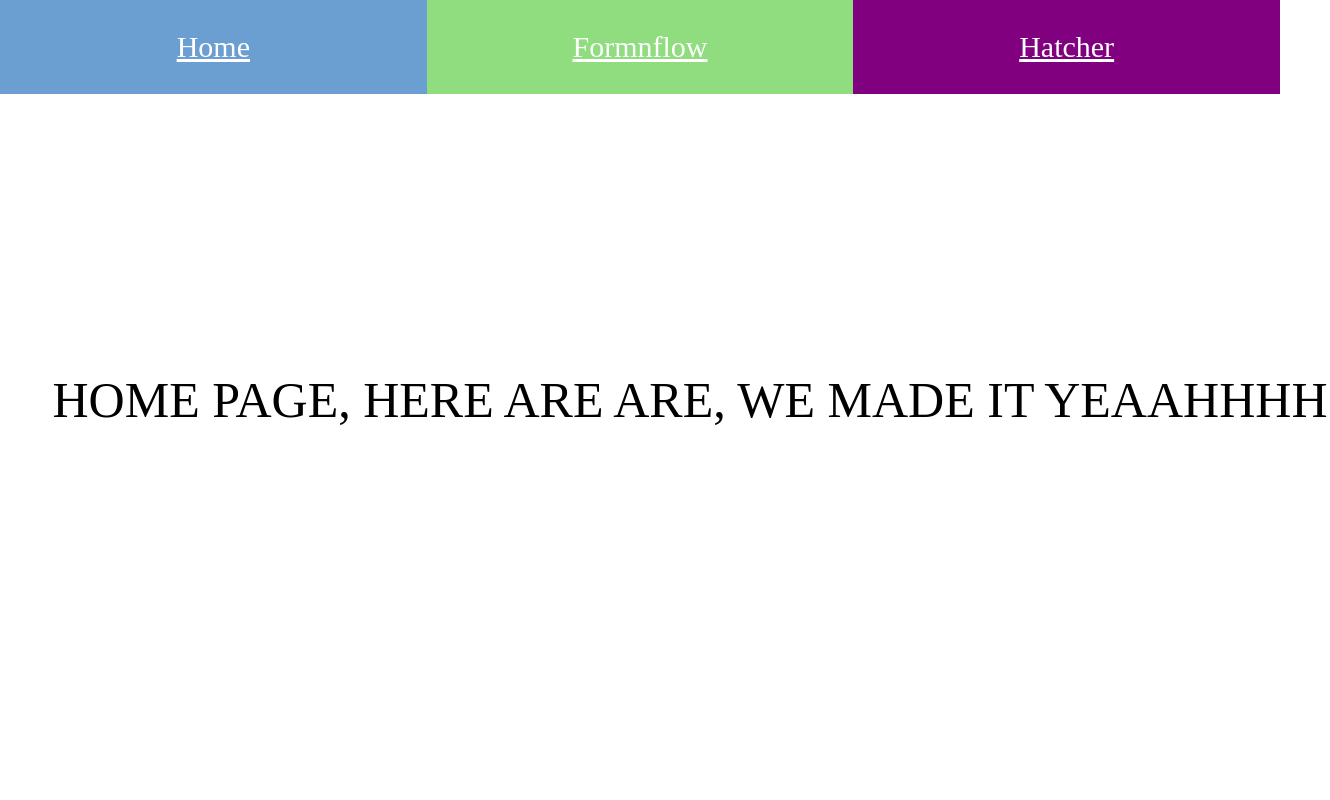
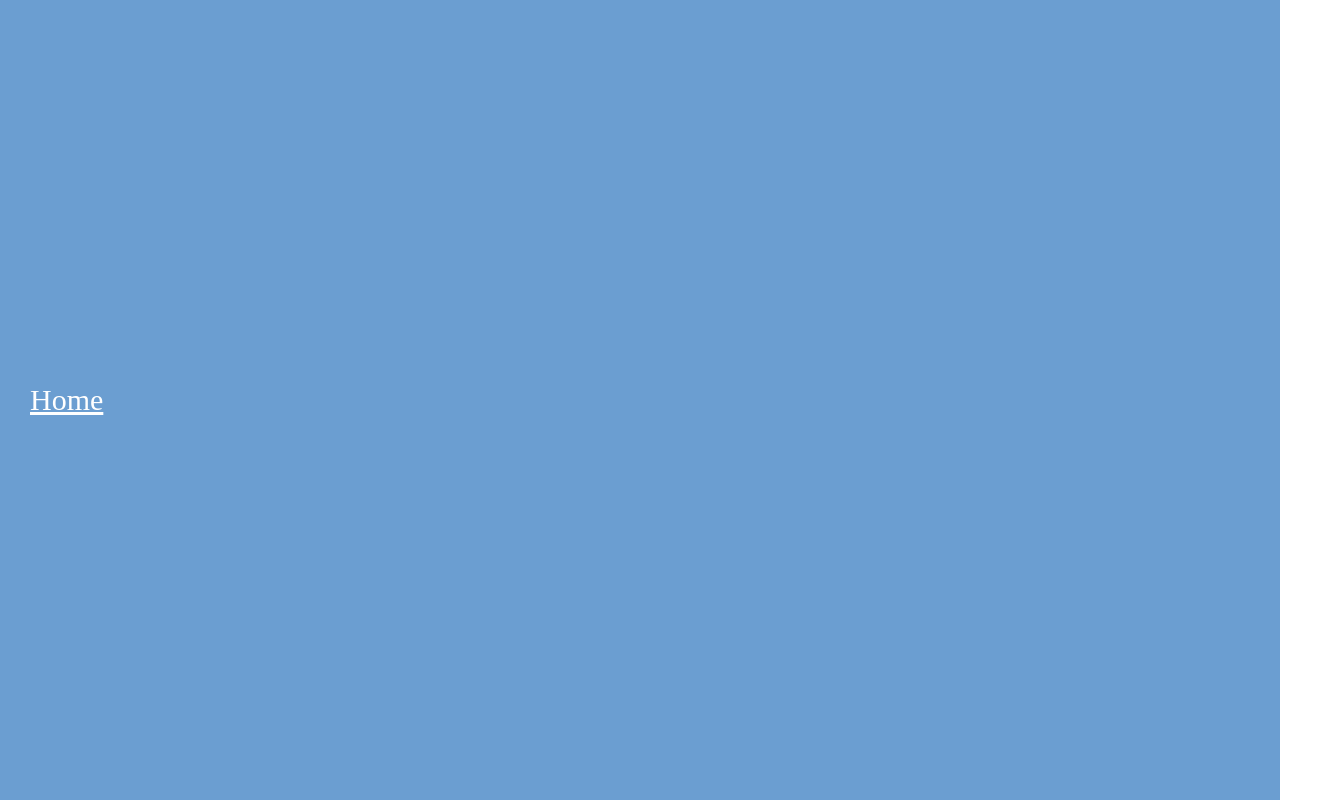
Before and after one commit to julioinglez/portfolio-react, a React app: page / in a window 1280 px wide. Shown: the top 800 px of the page, 1330 px wide, since content can reach past the window. Built offline with nearby package versions, Linux system fonts and the light colour scheme.

Commit message:
Testing Out A Layout For Swiper

```diff
--- a/public/index.html
+++ b/public/index.html
@@ -19,7 +19,7 @@
       work correctly both with client-side routing and a non-root public URL.
       Learn how to configure a non-root public URL by running `npm run build`.
     -->
-    <title>Julio Inglez</title>
+    <title>Julio Inglez - Portfolio</title>
   </head>
   <body>
     <div id="root"></div>
--- a/src/assets/stylesheets/components/background.scss
+++ b/src/assets/stylesheets/components/background.scss
@@ -1,6 +1,33 @@
+.project-display-container{
+  position: relative;
+  width: 100%;
+  height: auto;
+  display: flex;
+  flex-direction: column;
+
+  .project-display{
+    position: relative;
+    width: 100%;
+    height: 100vh;
+    display: flex;
+    justify-content: flex-start;
+    align-items: center;
+
+    &.home{
+      background: #6b9ed1;
+    }
+
+    &.formnflow{
+      background: #8fdd7f;
+    }
+
+    &.hatcher{
+      background: purple;
+    }
+
     a{
       position: relative;
-  width: 33.333333%;
+      width: auto;
       display: inline-flex;
       justify-content: center;
       align-items: center;
@@ -11,17 +38,7 @@ a{
       opacity: 1;
       z-index: 2;
       transition: all 0.4s ease-out 1s;
-
-  &.link-home{
-    background: #6b9ed1;
     }
-
-  &.link-formnflow{
-    background: #8fdd7f;
-  }
-
-  &.link-hatcher{
-    background: purple;
   }
 }
 
--- /dev/null
+++ b/src/components/ProjectDisplay.js
@@ -0,0 +1,12 @@
+import React from 'react';
+import { NavLink } from 'react-router-dom';
+
+export default class ProjectDisplay extends React.Component {
+  render() {
+    return(
+      <div className={'project-display ' + this.props.project}>
+        <NavLink exact to="/formnflow" activeClassName="active" className={this.props.project}>{this.props.projectTitle}</NavLink>
+      </div>
+    )
+  }
+}
--- a/src/routes/Formnflow.js
+++ b/src/routes/Formnflow.js
@@ -3,8 +3,7 @@ import React from 'react';
 export default class Home extends React.Component {
   render() {
     return(
-      <div className="page-container">
-        <div className="page formnflow">Here is the content for Formnflow, I am writing some text here yo</div>
+      <div>
       </div>
     )
   }
--- a/src/routes/Hatcher.js
+++ b/src/routes/Hatcher.js
@@ -3,8 +3,7 @@ import React from 'react';
 export default class Hatcher extends React.Component {
   render() {
     return(
-      <div className="page-container">
-        <div className="page home">HATCHERRRRRRRRR</div>
+      <div>
       </div>
     )
   }
--- a/src/routes/Home.js
+++ b/src/routes/Home.js
@@ -1,10 +1,13 @@
 import React from 'react';
+import ProjectDisplay from '../components/ProjectDisplay'
 
 export default class Home extends React.Component {
   render() {
     return(
-      <div className="page-container">
-        <div className="page home">HOME PAGE, HERE ARE ARE, WE MADE IT YEAAHHHH</div>
+      <div className="project-display-container">
+        <ProjectDisplay project="home" projectTitle="Home" />
+        <ProjectDisplay project="formnflow" projectTitle="Formnflow" />
+        <ProjectDisplay project="hatcher" projectTitle="Hatcher" />
       </div>
     )
   }
--- a/src/routes/index.js
+++ b/src/routes/index.js
@@ -3,14 +3,10 @@ import { Route, Switch } from 'react-router-dom';
 import Home from './Home';
 import Formnflow from './Formnflow';
 import Hatcher from './Hatcher';
-import Navigation from '../components/Navigation';
 import { TransitionGroup, CSSTransition  } from 'react-transition-group';
 
 export default () => (
   <div>
-    <div>
-      <Navigation />
-    </div>
     <Route render={({location}) => (
       <TransitionGroup>
         <CSSTransition key={location.key} timeout={5000} classNames="fade">
```
Also changed, not shown: 1 other file (tests, documents, lock files or other folders). Lines whose indentation alone changed are shown as unchanged.
